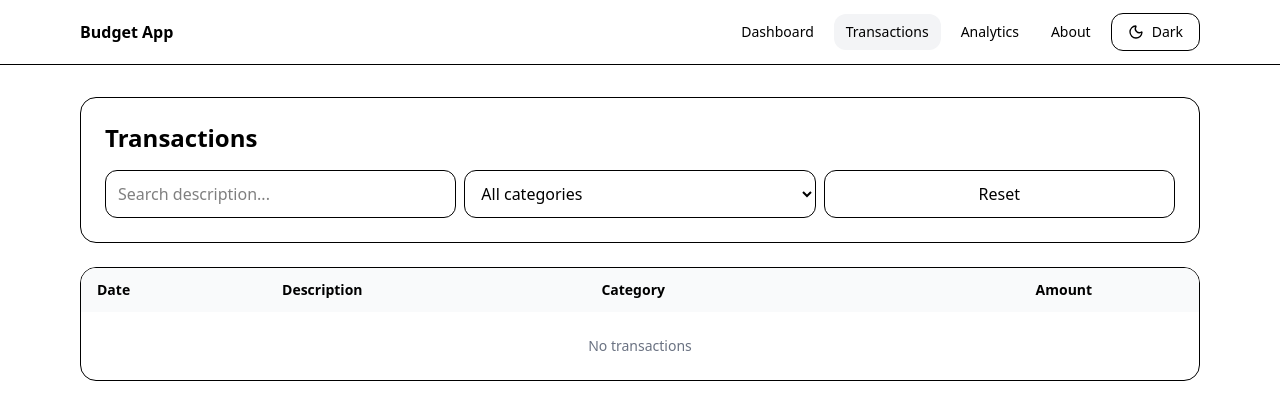
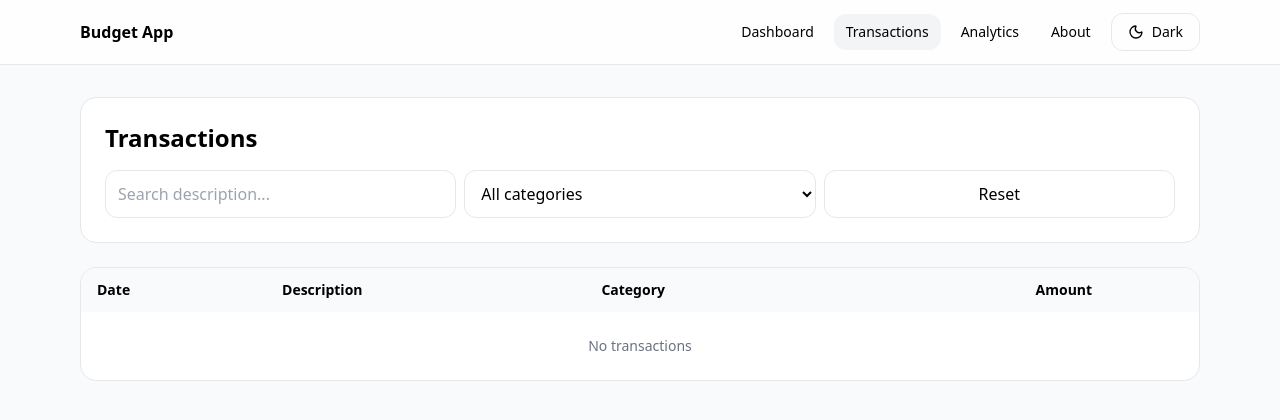
Before and after one commit to denildominic/Budget_App, a Next.js app: page /transactions in a window 1280 px wide. Shown: the top 420 px of the page. Built offline with nearby package versions, Linux system fonts and the light colour scheme.

Commit message:
Improved UI

```diff
--- a/app/layout.tsx
+++ b/app/layout.tsx
@@ -1,9 +1,8 @@
 import type { Metadata } from "next";
-import Script from 'next/script'
-import Navbar from '@/components/Navbar'
+import Script from "next/script";
+import Navbar from "@/components/Navbar";
 import { Geist, Geist_Mono } from "next/font/google";
-import '../styles/globals.css'
-
+import "../styles/globals.css";
 
 const geistSans = Geist({
   variable: "--font-geist-sans",
@@ -21,16 +20,16 @@
 };
 
 export default function RootLayout({
-  children
+  children,
 }: {
-  children: React.ReactNode
+  children: React.ReactNode;
 }) {
   return (
     <html lang="en" suppressHydrationWarning>
       <head>
         <meta name="color-scheme" content="light dark" />
       </head>
-      <body className="min-h-screen bg-white text-black dark:bg-black dark:text-white">
+      <body className="min-h-screen bg-[radial-gradient(1200px_600px_at_50%_-10%,_#e7f6ff_0%,_transparent_55%),radial-gradient(900px_500px_at_80%_20%,_#f3e8ff_0%,_transparent_45%),white] text-black dark:bg-[radial-gradient(1200px_600px_at_50%_-10%,_#0b1720_0%,_transparent_55%),radial-gradient(900px_500px_at_80%_20%,_#13111c_0%,_transparent_45%),black] dark:text-white">
         <Script id="theme-init" strategy="beforeInteractive">{`
           try {
             const k='bb-theme';
--- a/app/page.tsx
+++ b/app/page.tsx
@@ -1,8 +1,10 @@
 "use client";
-import BudgetForm from "@/components/BudgetForm";
+
+import Card from "../components/Card";
+import BudgetForm from "../components/BudgetForm";
 import ExpenseForm from "../components/ExpenseForm";
 import ImportExport from "../components/ImportExport";
-import { useLocalStorage } from "@/hooks/useLocalStorage";
+import { useLocalStorage } from "../hooks/useLocalStorage";
 
 function formatCurrency(cents: number, currency = "USD") {
   return new Intl.NumberFormat(undefined, {
@@ -10,6 +12,8 @@
     currency,
   }).format((cents || 0) / 100);
 }
+
+// Helpers for current month stats
 function getMonthKey(d = new Date()) {
   return d.toISOString().slice(0, 7); // "YYYY-MM"
 }
@@ -55,9 +59,13 @@
         : `exp-${Date.now()}`;
     setExpenses((prev) => [{ id, ...data }, ...prev]);
   };
-
   const addCategory = (c: Category) => setCategories((prev) => [c, ...prev]);
 
+  // delete a single expense by id (used in Recent)
+  const deleteExpense = (id: string) =>
+    setExpenses((prev) => prev.filter((e) => e.id !== id));
+
+  // Import/Export handlers
   const onExport = () => {
     const payload = { budgetCents, categories, expenses };
     const blob = new Blob([JSON.stringify(payload, null, 2)], {
@@ -70,7 +78,6 @@
     a.click();
     URL.revokeObjectURL(url);
   };
-
   const onImport = (data: unknown) => {
     const obj = data as any;
     if (!obj || typeof obj !== "object") return alert("Invalid JSON");
@@ -78,13 +85,13 @@
     if (Array.isArray(obj.categories)) setCategories(obj.categories);
     if (Array.isArray(obj.expenses)) setExpenses(obj.expenses);
   };
-
   const onClear = () => {
     if (!confirm("Clear all data?")) return;
     setBudgetCents(0);
-    setExpenses([]);
+    setExpenses([]); // keep categories for usability
   };
 
+  // Monthly stats
   const monthKey = getMonthKey();
   const monthExpenses = expenses.filter((e) => e.date.slice(0, 7) === monthKey);
   const monthTotal = monthExpenses.reduce((sum, e) => sum + e.amount, 0);
@@ -93,8 +100,6 @@
     budgetCents > 0
       ? Math.min(100, Math.round((monthTotal / budgetCents) * 100))
       : 0;
-
-  // Simple projection for this month
   const today = new Date();
   const daysInMonth = getDaysInMonth(today);
   const dayOfMonth = today.getDate();
@@ -105,8 +110,8 @@
 
   return (
     <main className="space-y-6">
-      {/* ✅ NEW: Budget Overview with progress + KPIs */}
-      <section className="rounded-2xl border bg-white p-6 dark:bg-black">
+      {/* Budget Overview */}
+      <Card>
         <h2 className="text-2xl font-semibold">Budget Overview</h2>
         <p className="mt-1 text-sm text-gray-500 dark:text-gray-400">
           {budgetCents > 0 ? (
@@ -130,19 +135,25 @@
         <div className="mt-4 grid grid-cols-2 gap-3 sm:grid-cols-4 text-sm">
           <div className="rounded-xl border px-3 py-2">
             <div className="text-gray-500 dark:text-gray-400">Total</div>
-            <div className="font-medium">{formatCurrency(budgetCents)}</div>
+            <div className="font-medium tabular-nums">
+              {formatCurrency(budgetCents)}
+            </div>
           </div>
           <div className="rounded-xl border px-3 py-2">
             <div className="text-gray-500 dark:text-gray-400">Spent</div>
-            <div className="font-medium">{formatCurrency(monthTotal)}</div>
+            <div className="font-medium tabular-nums">
+              {formatCurrency(monthTotal)}
+            </div>
           </div>
           <div className="rounded-xl border px-3 py-2">
             <div className="text-gray-500 dark:text-gray-400">Left</div>
-            <div className="font-medium">{formatCurrency(remaining)}</div>
+            <div className="font-medium tabular-nums">
+              {formatCurrency(remaining)}
+            </div>
           </div>
           <div className="rounded-xl border px-3 py-2">
             <div className="text-gray-500 dark:text-gray-400">Projected</div>
-            <div className="font-medium">
+            <div className="font-medium tabular-nums">
               {formatCurrency(projected)}{" "}
               <span
                 className={
@@ -156,10 +167,10 @@
             </div>
           </div>
         </div>
-      </section>
+      </Card>
 
       {/* Data Management */}
-      <section className="rounded-2xl border bg-white p-6 dark:bg-black">
+      <Card>
         <h2 className="text-xl font-semibold">Data Management</h2>
         <p className="mt-1 text-sm text-gray-500 dark:text-gray-400">
           Backup or restore your data as JSON.
@@ -171,21 +182,24 @@
             onClear={onClear}
           />
         </div>
-      </section>
+      </Card>
 
       {/* Budget */}
-      <section className="rounded-2xl border bg-white p-6 dark:bg-black">
+      <Card>
         <h1 className="text-2xl font-semibold">Set Your Monthly Budget</h1>
         <p className="mt-1 text-sm text-gray-500 dark:text-gray-400">
-          Current: <strong>{formatCurrency(budgetCents)}</strong>
+          Current:{" "}
+          <strong className="tabular-nums">
+            {formatCurrency(budgetCents)}
+          </strong>
         </p>
         <div className="mt-4">
           <BudgetForm budgetCents={budgetCents} onSetBudget={setBudgetCents} />
         </div>
-      </section>
+      </Card>
 
       {/* Add Expense */}
-      <section className="rounded-2xl border bg-white p-6 dark:bg-black">
+      <Card>
         <h2 className="text-xl font-semibold">Add Expense</h2>
         <p className="mt-1 text-sm text-gray-500 dark:text-gray-400">
           Choose a category or pick <strong>Other</strong> to add a custom type.
@@ -197,19 +211,31 @@
             onAddCategory={addCategory}
           />
         </div>
-      </section>
+      </Card>
 
       {/* Recent */}
-      <section className="rounded-2xl border bg-white p-6 dark:bg-black">
+      <Card>
         <h3 className="text-lg font-semibold">Recent (3)</h3>
         <ul className="mt-3 space-y-2">
           {expenses.slice(0, 3).map((e) => (
             <li
               key={e.id}
-              className="flex items-center justify-between rounded-xl border px-3 py-2"
+              className="flex items-center justify-between gap-3 rounded-xl border px-3 py-2"
             >
-              <span className="truncate">{e.description}</span>
-              <span className="font-medium">{formatCurrency(e.amount)}</span>
+              <div className="min-w-0 flex-1">
+                <span className="truncate">{e.description}</span>
+              </div>
+              <span className="font-medium tabular-nums">
+                {formatCurrency(e.amount)}
+              </span>
+              <button
+                onClick={() => deleteExpense(e.id)}
+                className="rounded-lg border px-2 py-1 text-sm hover:bg-gray-100 dark:hover:bg-gray-900"
+                aria-label={`Delete ${e.description}`}
+                title="Delete"
+              >
+                Delete
+              </button>
             </li>
           ))}
           {expenses.length === 0 && (
@@ -218,7 +244,7 @@
             </li>
           )}
         </ul>
-      </section>
+      </Card>
     </main>
   );
 }
--- /dev/null
+++ b/components/Card.tsx
@@ -0,0 +1,18 @@
+import React from "react";
+
+export default function Card({
+  className = "",
+  children,
+}: React.PropsWithChildren<{ className?: string }>) {
+  return (
+    <div
+      className={
+        // rounded corners, soft border, depth, nice padding
+        `rounded-2xl border bg-white/90 p-6 shadow-[0_10px_30px_rgba(2,8,23,.08)]
+         dark:bg-black/70 backdrop-blur ${className}`
+      }
+    >
+      {children}
+    </div>
+  );
+}
--- a/package.json
+++ b/package.json
@@ -23,9 +23,11 @@
     "@types/node": "^20",
     "@types/react": "^19",
     "@types/react-dom": "^19",
+    "autoprefixer": "^10.4.21",
     "eslint": "^9",
     "eslint-config-next": "15.5.4",
-    "tailwindcss": "^4.1.13",
+    "postcss": "^8.5.6",
+    "tailwindcss": "^3.4.10",
     "typescript": "^5"
   }
 }
--- /dev/null
+++ b/postcss.config.js
@@ -0,0 +1,6 @@
+module.exports = {
+  plugins: {
+    tailwindcss: {},
+    autoprefixer: {},
+  },
+}
--- a/styles/globals.css
+++ b/styles/globals.css
@@ -1,4 +1,50 @@
-@import "tailwindcss";
+@tailwind base;
+@tailwind components;
+@tailwind utilities;
 
-/* Align digits for cleaner currency columns */
+/* --- design tokens (light/dark) --- */
+:root {
+  --background: 210 40% 98%;
+  --foreground: 222.2 47.4% 11.2%;
+  --card: 0 0% 100%;
+  --muted: 210 40% 96.1%;
+  --muted-foreground: 215.4 16.3% 46.9%;
+  --primary: 199 89% 48%;
+}
+.dark {
+  --background: 222.2 84% 4.9%;
+  --foreground: 210 40% 98%;
+  --card: 217.2 32.6% 12.5%;
+  --muted: 217.2 22% 16.5%;
+  --muted-foreground: 215 20.2% 65.1%;
+  --primary: 199 89% 48%;
+}
+
+html, body {
+  height: 100%;
+  background-color: hsl(var(--background));
+  color: hsl(var(--foreground));
+}
+
+/* utilities */
 .tabular-nums { font-variant-numeric: tabular-nums; }
+
+/* nicer form controls */
+@layer components {
+  .btn {
+    @apply inline-flex items-center justify-center rounded-2xl px-4 py-2 font-medium
+           border shadow-sm transition hover:bg-gray-100 dark:hover:bg-gray-900;
+  }
+  .btn-primary {
+    @apply text-white border-transparent bg-sky-500 hover:bg-sky-600;
+  }
+  .input {
+    @apply h-14 w-full rounded-2xl border bg-white px-4 text-base dark:bg-black;
+  }
+  .select {
+    @apply h-14 w-full rounded-2xl border bg-white px-4 text-base dark:bg-black;
+  }
+  .card {
+    @apply rounded-2xl border bg-white/90 p-6 shadow-[0_10px_30px_rgba(2,8,23,.08)] dark:bg-black/70 backdrop-blur;
+  }
+}
--- /dev/null
+++ b/tailwind.config.js
@@ -0,0 +1,10 @@
+/** @type {import('tailwindcss').Config} */
+module.exports = {
+  darkMode: 'class',
+  content: [
+    "./app/**/*.{js,ts,jsx,tsx}",
+    "./components/**/*.{js,ts,jsx,tsx}",
+  ],
+  theme: { extend: {} },
+  plugins: [],
+}
```
Also changed, not shown: 1 other file (tests, documents, lock files or other folders).
